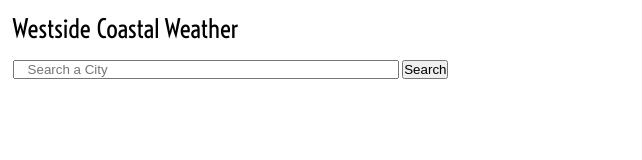
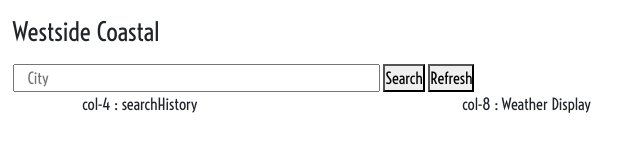
Before and after one commit to grdnd/wcwApp, a plain HTML site: page index.html in a window 1280 px wide. Shown: the whole page, without its empty margins (0-642 px from the left). Drawn offline with nearby package versions, Linux system fonts and the light colour scheme.

Commit message:
Updated index.html fresh build adding bootstrap

```diff
--- a/index.html
+++ b/index.html
@@ -8,30 +8,35 @@
     <link rel="preconnect" href="https://fonts.googleapis.com">
     <link rel="preconnect" href="https://fonts.gstatic.com" crossorigin>
     <link href="https://fonts.googleapis.com/css2?family=Voltaire&display=swap" rel="stylesheet">
+    <link href="https://cdn.jsdelivr.net/npm/bootstrap@5.1.3/dist/css/bootstrap.min.css" rel="stylesheet" integrity="sha384-1BmE4kWBq78iYhFldvKuhfTAU6auU8tT94WrHftjDbrCEXSU1oBoqyl2QvZ6jIW3" crossorigin="anonymous">
     <link rel="stylesheet" href="assets/css/style.css">
 </head>
 <body>
-    <section class="header">
-        <header class="wcw">
+    <!-- Page Header -->
+    <header class="wcw" id="wcw">
         <span id="westside">
             Westside
         </span>
         <span class="coastal">
             Coastal
         </span>
-                Weather
     </header>
-        <!-- Contains Searchbar and buttons  -->
-        <div class="container">
-            <!-- Search bar for a west coast city -->
-            <input type="text" placeholder="Search a City" class="bar">
-            <button type="submit" id="search" class="btn">Search</button>
+    <form>
+        <input type="text" placeholder="City" id="input" autocomplete="off"/>
+        <button class="search" id="search">Search</button>
+        <button class="refresh" id="refresh">Refresh</button>
+    </form>
+    <!-- Bootstrap Containers -->
+    <main class="container">
+        <div class="row">
+            <div class="col-sm-4 align-self-start">
+                col-4 : searchHistory
             </div>
-    </section>
-    <!-- Displays weather content -->
-    <div class="jumbotron">
-        <!-- List Name of city, information, temp, etc -->
+            <div class="col-sm-8">
+                col-8 : Weather Display
             </div>
+        </div>
+    </main>
     <script src="assets/js/script.js"></script>
 </body>
 </html>
```
Lines whose indentation alone changed are shown as unchanged.
